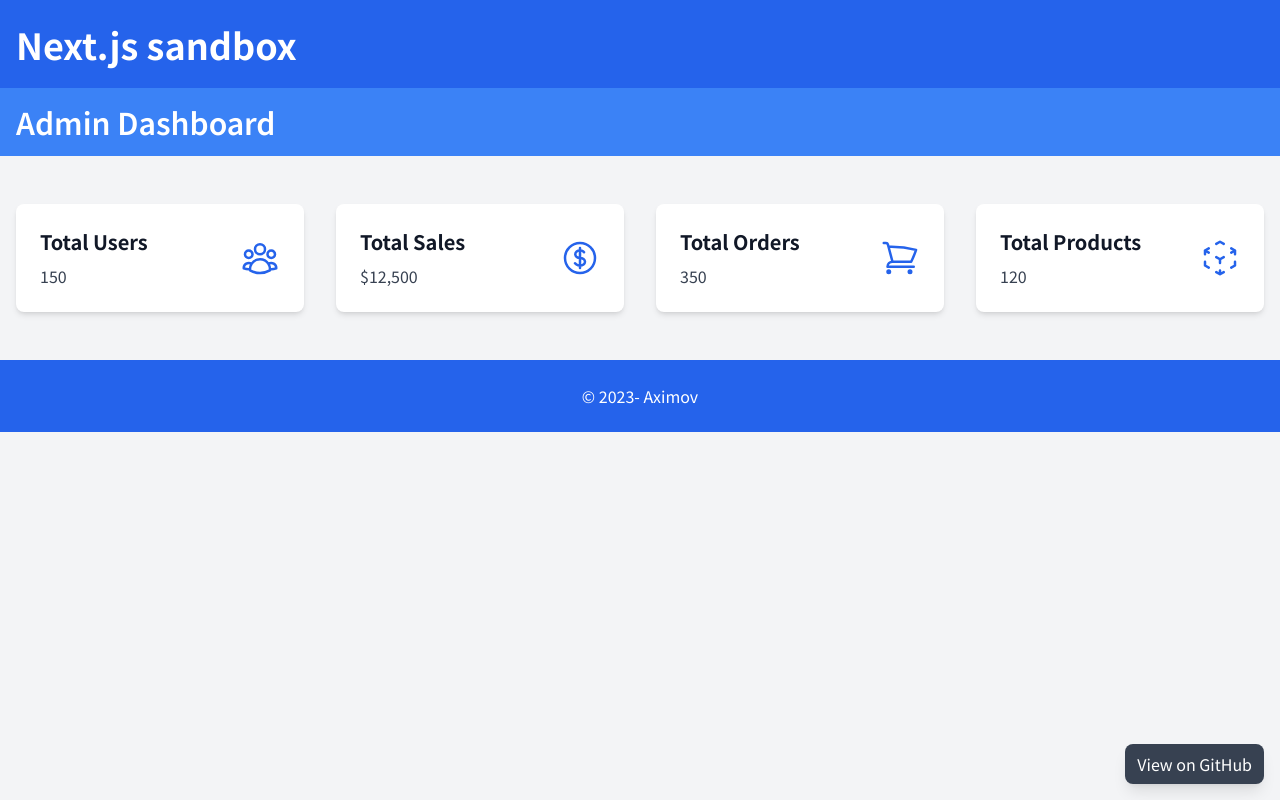
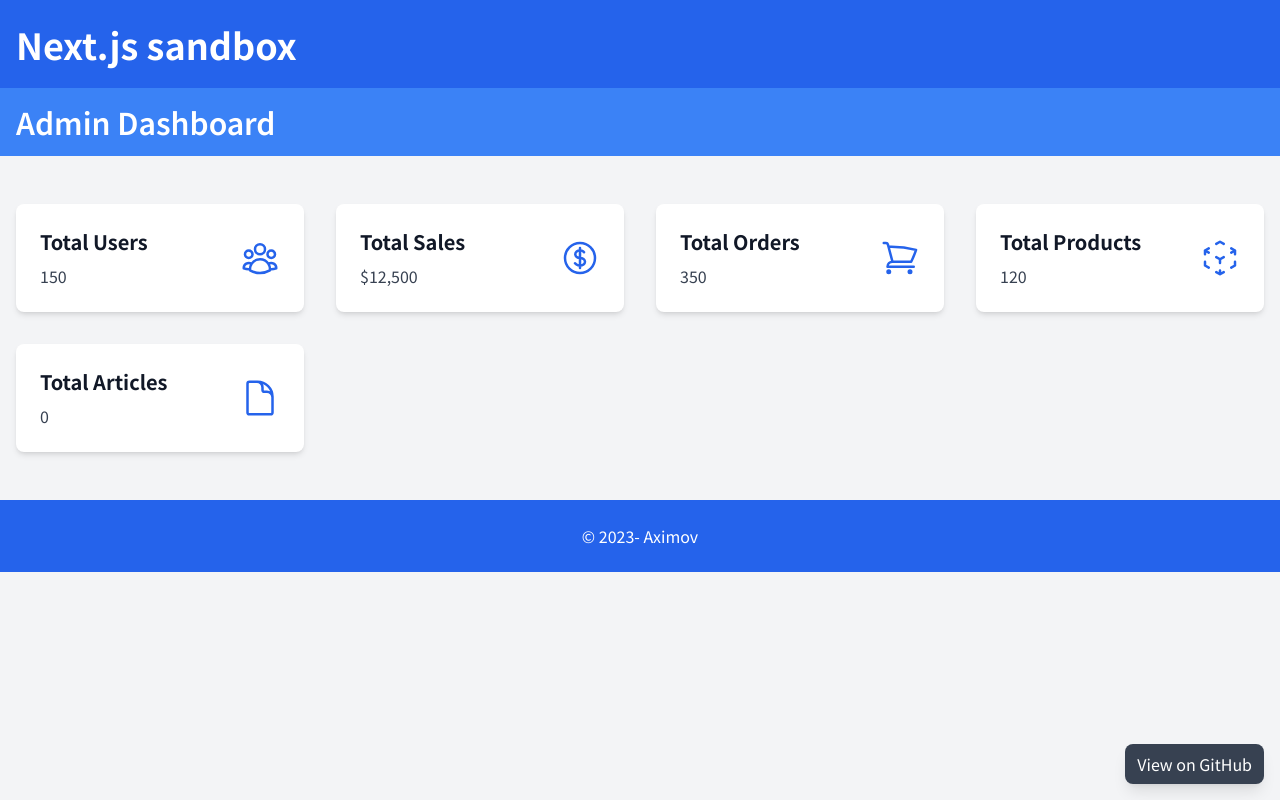
Before and after one commit to aximov/nextjs-sandbox, a Next.js app: page /dashboard in a window 1280 px wide. Built offline with nearby package versions, Linux system fonts and the light colour scheme; no server answers; the database is empty.

Commit message:
Add articles dashboard item

```diff
--- a/app/dashboard/page.tsx
+++ b/app/dashboard/page.tsx
@@ -1,12 +1,15 @@
+import { sql } from '@vercel/postgres'
 import {
   UserGroupIcon,
   CurrencyDollarIcon,
   ShoppingCartIcon,
   CubeTransparentIcon,
+  DocumentIcon,
 } from '@heroicons/react/24/outline'
 
-export default function Dashboard() {
-  const dummyData = [
+export default async function Dashboard() {
+  const { rows: articles } = await sql`SELECT * FROM articles;`
+  const managedData = [
     {
       title: 'Total Users',
       value: 150,
@@ -27,11 +30,16 @@ export default function Dashboard() {
       value: 120,
       icon: CubeTransparentIcon,
     },
+    {
+      title: 'Total Articles',
+      value: articles.length,
+      icon: DocumentIcon,
+    }
   ]
   return (
     <main className="container mx-auto px-4 py-12">
       <section className="grid grid-cols-1 md:grid-cols-2 lg:grid-cols-4 gap-8">
-        {dummyData.map((data, index) => {
+        {managedData.map((data, index) => {
           const IconComponent = data.icon
           return (
             <div
```
